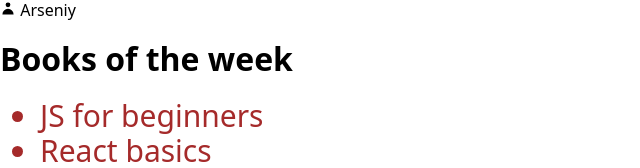
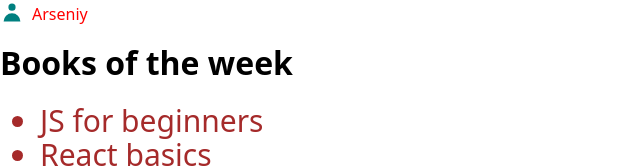
Before and after one commit to ArsenZar/02-react-cafe, a React (Vite) app: page / in a window 1280 px wide. Shown: the top 168 px of the page, without its empty margins (0-640 px from the left). Built offline with nearby package versions, Linux system fonts and the light colour scheme.

Commit message:
style of icons

```diff
--- /dev/null
+++ b/src/components/UserMenu.module.css
@@ -0,0 +1,18 @@
+/* UserMenu.module.css */
+
+.icon {
+    color: teal;
+    margin-right: 8px;
+}
+.row{
+    display: flex;
+    align-items: center;
+    justify-content: start;
+}
+.p{
+    line-height: 0;
+    margin: 0px;
+    padding: 0px;
+    padding-top: 3px;
+    color: red;
+}
--- a/src/components/UserMenu.tsx
+++ b/src/components/UserMenu.tsx
@@ -1,9 +1,15 @@
 import { HiUser } from "react-icons/hi";
+import css from "./UserMenu.module.css";
 
 interface UserMenuProps {
     name: string;
 }
 
 export default function UserMenu({ name }: UserMenuProps) {
-    return <div><HiUser /> {name}</div>
+    return (
+        <div className={ css.row }>
+            <HiUser className={css.icon} size={24} />
+            <p className={css.p}>{name}</p>
+        </div>
+    );
 }
```
